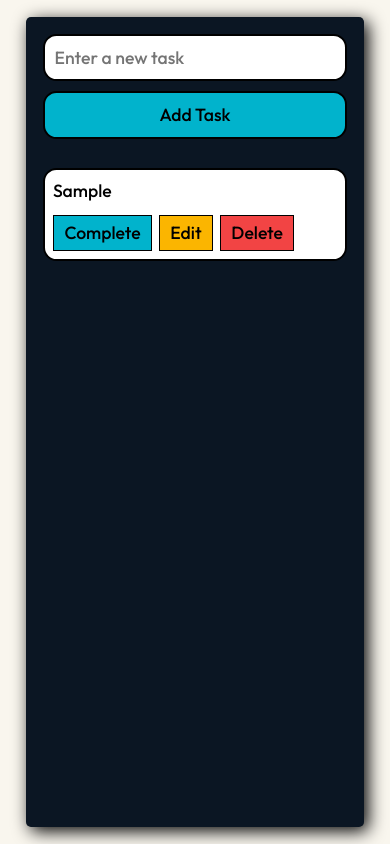
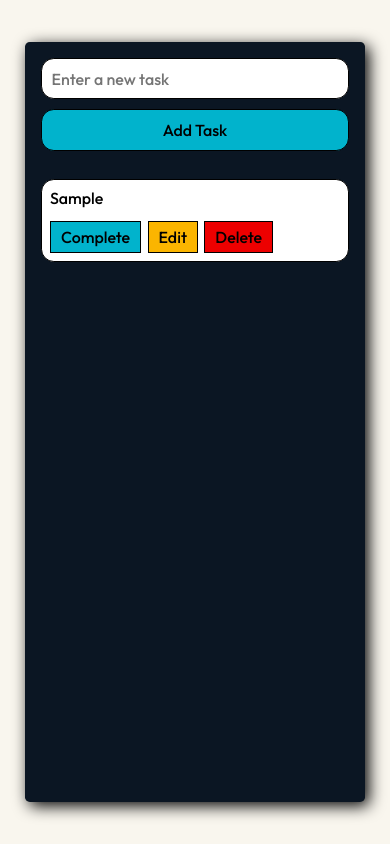
Before and after one commit to JThomas62/To_Do, a plain HTML site: page index.html in a window 390 px wide. Both pictures are taken after typing "Sample" into the empty fields and a click on the button "Add Task". Drawn offline with Linux system fonts and the light colour scheme.

Commit message:
updated the task-container so it will not overlap the bottom of the mobile screen so the user can easily click on the complete, edit, delete, and uncomplete buttons

```diff
--- a/style.css
+++ b/style.css
@@ -2,7 +2,7 @@
   margin: 0;
   padding: 0;
   box-sizing: border-box;
-  font-size: 1.05rem;
+  font-size: 1rem;
   font-family: "Outfit", sans-serif;
   font-weight: 500;
   font-style: normal;
@@ -27,7 +27,8 @@ body {
   max-width: 25rem;
   display: flex;
   flex-direction: column;
-  height: 100%;
+  height: 90vh;
+  overflow: hidden;
 }
 
 form {
@@ -93,7 +94,7 @@ li button {
 }
 
 li button.delete {
-  background-color: #ed0000bb;
+  background-color: #ED0000;
 }
 
 li button.edit {
```
